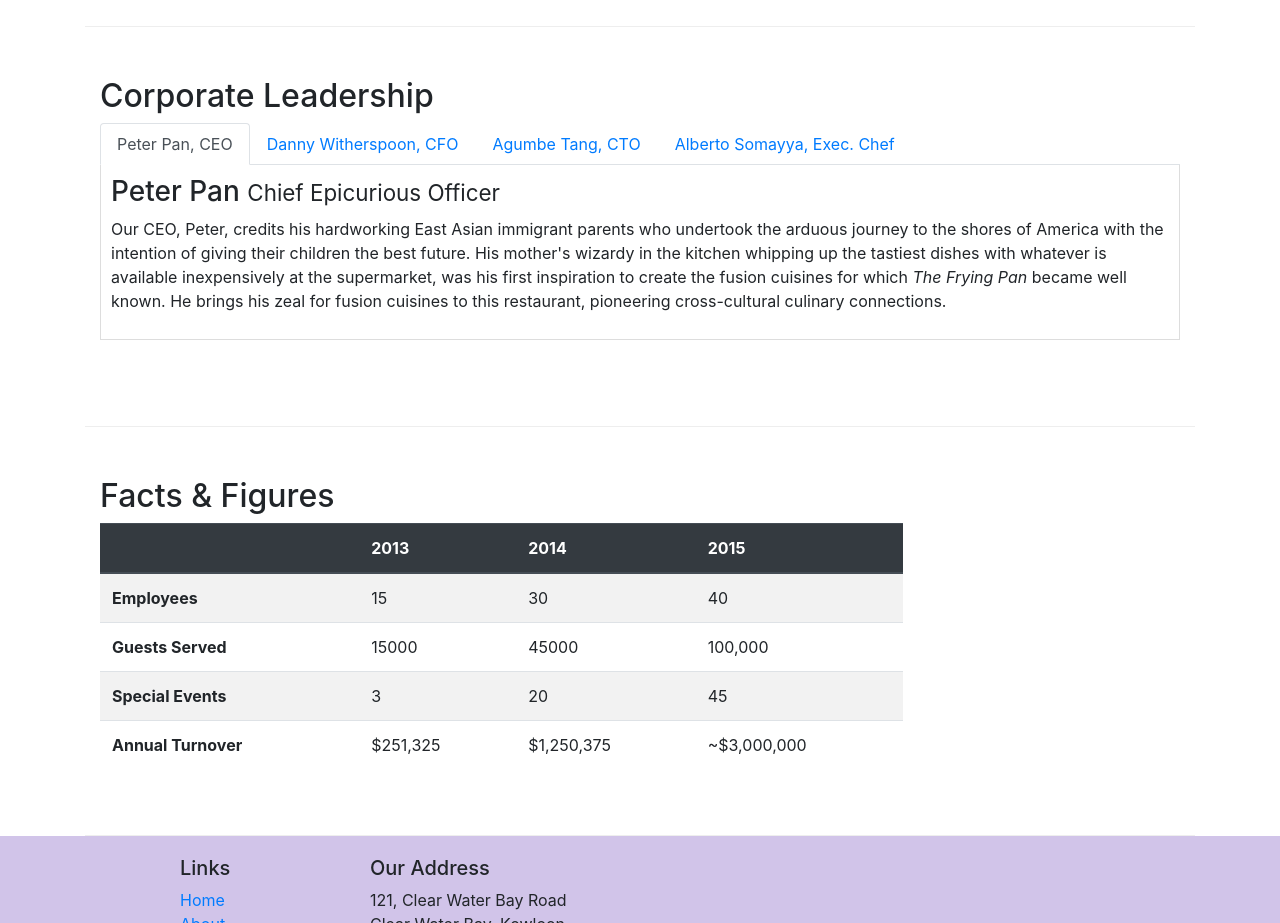
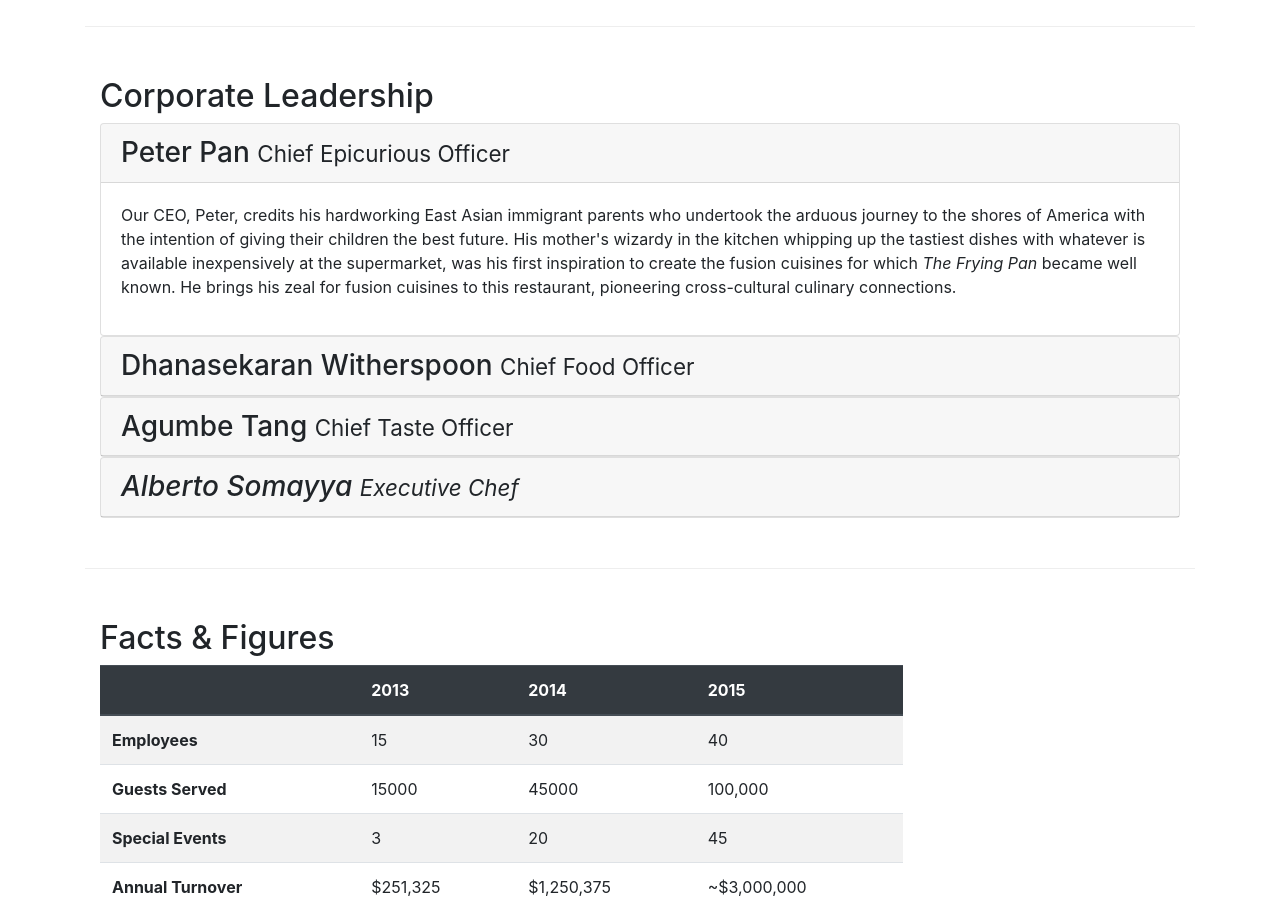
Before and after one commit to varungadde99/Responsive-Website, a website: page aboutus.html in a window 1280 px wide. Shown: the part 860-1783 px from the top of the page. Drawn offline with nearby package versions, Linux system fonts and the light colour scheme.

Commit message:
'Accordion'

```diff
--- a/aboutus.html
+++ b/aboutus.html
@@ -152,29 +152,19 @@
         <div class="col">
           <h2>Corporate Leadership</h2>
 
-          <ul class="nav nav-tabs">
-            <li class="nav-item">
-              <a class="nav-link active" href="#peter"
-                role="tab" data-toggle="tab">Peter Pan, CEO</a>
-            </li>
-            <li class="nav-item">
-              <a class="nav-link" href="#danny" role="tab"
-                data-toggle="tab">Danny Witherspoon, CFO</a>
-            </li>
-            <li class="nav-item">
-              <a class="nav-link" href="#agumbe"role="tab"
-                data-toggle="tab">Agumbe Tang, CTO</a>
-            </li>
-            <li class="nav-item">
-              <a class="nav-link" href="#alberto" role="tab"
-                data-toggle="tab">Alberto Somayya, Exec. Chef</a>
-            </li>
-        </ul>
 
-        <div class="tab-content">
+        <div id="accordion">
 
-            <div role="tabpanel" class="tab-pane fade show active" id="peter">
-                <h3>Peter Pan <small>Chief Epicurious Officer</small></h3>
+                      <div class="card">
+                        <div class="card-header" role="tab" id="peterhead">
+                        <h3 class="mb-0">
+                            <a data-toggle="collapse" data-target="#peter">
+                            Peter Pan <small>Chief Epicurious Officer</small>
+                            </a>
+                        </h3>
+                        </div>
+                        <div class="collapse show" id="peter" data-parent="#accordion">
+                            <div class="card-body">
                                 <p class="d-none d-sm-block">
                                   Our CEO, Peter, credits his hardworking East Asian immigrant parents
                                   who undertook the arduous journey to the shores of America with the
@@ -184,12 +174,21 @@
                                   inspiration to create the fusion cuisines for which
                                   <em>The Frying Pan</em> became well known. He brings his zeal for
                                   fusion cuisines to this restaurant, pioneering cross-cultural
-                  culinary connections.
-                </p>
+                                  culinary connections.</p>
+                            </div>
+                        </div>
                     </div>
 
-            <div role="tabpanel" class="tab-pane fade" id="danny">
-                  <h3>Dhanasekaran Witherspoon <small>Chief Food Officer</small></h3>
+                        <div class="card">
+                          <div class="card-header" role="tab" id="dannyhead">
+                          <h3 class="mb-0">
+                              <a class="collapsed" data-toggle="collapse" data-target="#danny">
+                              Dhanasekaran Witherspoon <small>Chief Food Officer</small>
+                              </a>
+                          </h3>
+                      </div>
+                      <div class="collapse" id="danny" data-parent="#accordion">
+                          <div class="card-body">
                               <p class="d-none d-sm-block">
                                 Our CFO, Danny, as he is affectionately referred to by his
                                 colleagues, comes from a long established family tradition in
@@ -198,23 +197,40 @@
                                 sources. As he puts it in his own words,
                                 <em
                                   >Everything that runs, wins, and everything that stays, pays!</em
-                  >
-                </p>
+                                ></em></p>
                           </div>
-
-            <div role="tabpanel" class="tab-pane fade" id="agumbe">
-                  <h3>Agumbe Tang <small>Chief Taste Officer</small></h3>
+                      </div>
+                  </div>
+              <div class="card">
+                      <div class="card-header" role="tab" id="agumbehead">
+                      <h3 class="mb-0">
+                          <a class="collapsed" data-toggle="collapse" data-target="#agumbe">
+                          Agumbe Tang <small>Chief Taste Officer</small>
+                          </a>
+                      </h3>
+                  </div>
+                  <div class="collapse" id="agumbe" data-parent="#accordion">
+                      <div class="card-body">
                           <p class="d-none d-sm-block">
                             Blessed with the most discerning gustatory sense, Agumbe, our CTO,
                               personally ensures that every dish that we serve meets his exacting
                               tastes. Our chefs dread the tongue lashing that ensues if their dish
                               does not meet his exacting standards. He lives by his motto,
-                  <em>You click only if you survive my lick.</em>
+                              <em>You click only if you survive my lick.
                           </p>
                       </div>
-
-            <div role="tabpanel" class="tab-pane fade" id="alberto">
-                  <h3>Alberto Somayya <small>Executive Chef</small></h3>
+                  </div>
+              </div>
+              <div class="card">
+                      <div class="card-header" role="tab" id="albertohead">
+                      <h3 class="mb-0">
+                          <a class="collapsed" data-toggle="collapse" data-target="#alberto">
+                          Alberto Somayya <small>Executive Chef</small>
+                          </a>
+                      </h3>
+                  </div>
+                  <div class="collapse" id="alberto" data-parent="#accordion">
+                      <div class="card-body">
                           <p class="d-none d-sm-block">
                             Award winning three-star Michelin chef with wide International
                               experience having worked closely with whos-who in the culinary
@@ -224,10 +240,10 @@
                                 >Put together the cuisines from the two craziest cultures, and you
                                 get a winning hit! Amma Mia!</em
                               >
-                </p>
+                          </em></p>
                       </div>
-
-
+                  </div>
+              </div>
            </div>
         </div>
       </div>
--- a/css/styles.css
+++ b/css/styles.css
@@ -46,7 +46,7 @@ body {
   border: none;
 }
 
-.card-header {
+#card_reserve {
   background: #ecce21;
 }
 
```
Also changed, not shown: index.html (+1 -1 lines). Lines whose indentation alone changed are shown as unchanged.
